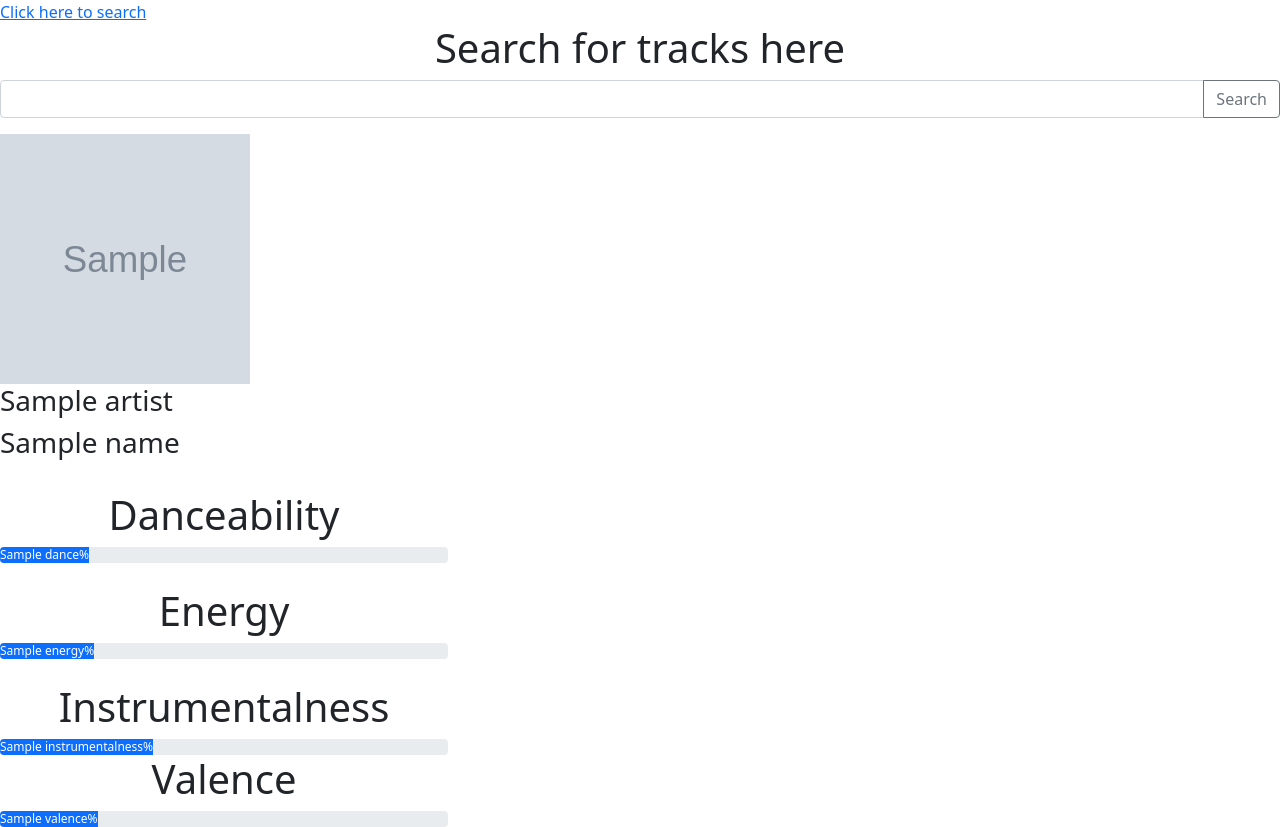
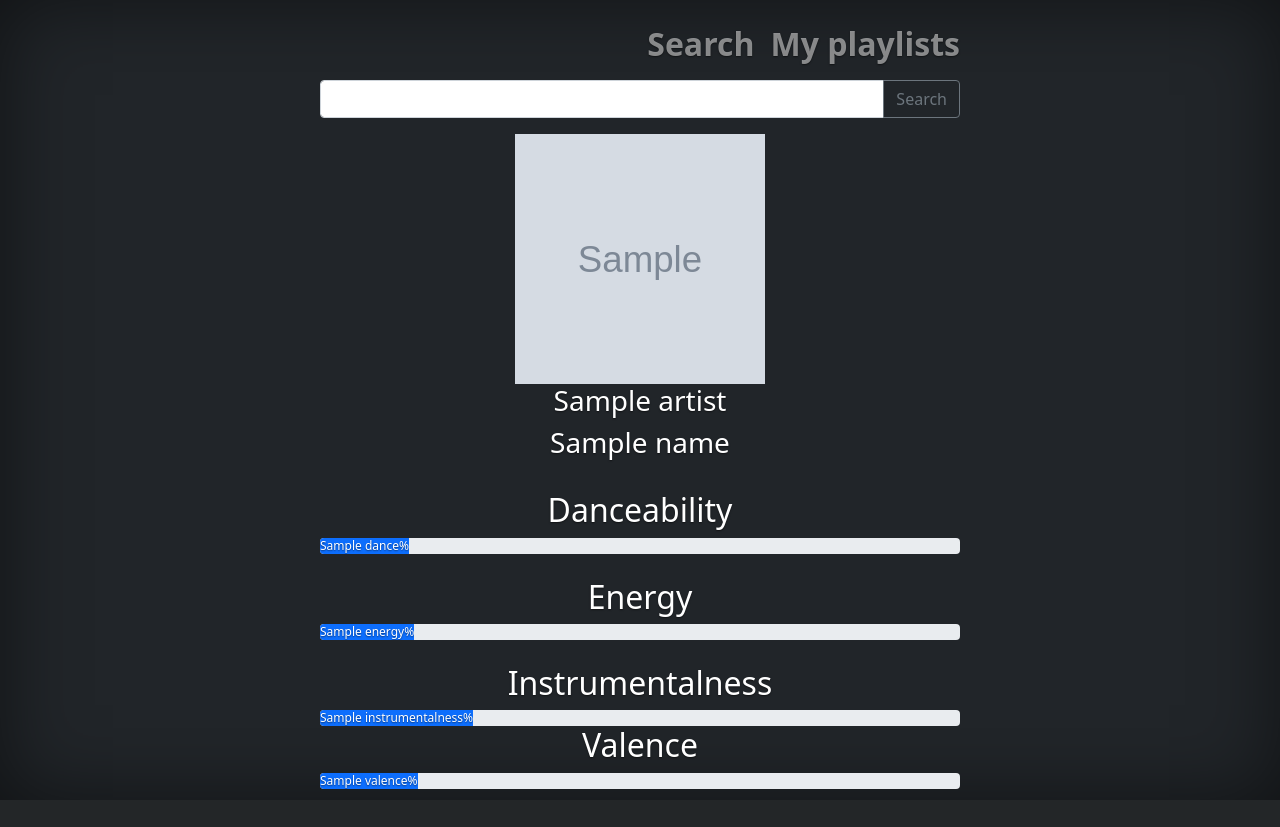
Before and after one commit to JadenLeake/Web-Spotify, a Flask app: template templates/songanalysis.html in a window 1280 px wide. After the commit the page ends 800 px from the top, so only its background shows below. Run offline with Flask 2, Linux system fonts and the light colour scheme; the template is opened without the code that fills it: most values are stand-ins (such as "Sample title", 1, 10 or a date in 2020); grey boxes marked "Sample" are stand-in pictures.

Commit message:
UI Changes

```diff
--- a/main.py
+++ b/main.py
@@ -26,6 +26,7 @@ def main():
             return redirect(url_for('starter'))
     except:
         pass
+    '''
     artist_data = spotify.get_user_artists()
     artist_names = parse_json.extract_values(artist_data,'name')
 
@@ -33,51 +34,51 @@ def main():
     for idx,names in enumerate(artist_names):
         artist_table += "<tr><td>%s</td></tr>"%(names)
     artist_table += "</table>"
+    '''
 
     song_data = spotify.get_user_tracks()
-    song_names,song_links,song_uris = [],[],[]
+    song_names,song_img,song_artist,song_id = [],[],[],[]
 
-    for obj in song_data['items']:
-        song_names.append(obj['name'])
-        song_links.append(obj['external_urls']['spotify'])
-        song_uris.append(obj['uri'])
+    for songs in song_data['items']:
+        song_names.append(songs['name'])
+        song_img.append(songs['album']['images'][0]['url'])
+        song_artist.append(songs['artists'][0]['name'])
+        song_id.append(songs['id'])
 
-    song_table = "<table class='table text-light'><tr><th>Song</th></tr>"
+    table = "<div class='row'>"
     for idx,names in enumerate(song_names):
-        song_table += "<tr><td><a href='%s' target='_blank'>%s</a></td></tr>"%(song_links[idx],names)
-    song_table += "</table>"
+        table += "<div class='col child'><tr><figure><td><a href='/features?feat=%s&img=%s&artist=%s&name=%s'><img src='%s' width='250' height='250'></a></td><figcaption><td>%s</td><br><td>%s</td></figcaption></figure></tr></div>"%(song_id[idx],song_img[idx],song_artist[idx],names,song_img[idx],song_artist[idx],names)
+    table += "</div>"
 
     return '''
     <html>
         <head>
             <title>Spotify Data</title>
             <link href="static/bootstrap.min.css" rel="stylesheet">
+            <link href="static/cover.css" rel="stylesheet">
         </head>
-        <body class="d-flex h-100 text-center text-white bg-dark">
-        <div class="cover-container d-flex w-100 h-100 p-3 mx-auto flex-column">
-            <header>
+        <body class="d-flex h-100 justify-content-center text-center text-white bg-dark">
+        <div>
+            <header class="mb-auto">
                 <nav class="nav nav-masthead justify-content-center float-md-end">
-                    <a class="nav-link" href='/viewplaylists'>Click here to see your playlists</a>
+                    <a class="nav-link fs-2" href='/viewplaylists'>My playlists</a>
                 </nav>
             </header>
             <div>
-                <h1>Enter a track name or <a href='https://community.spotify.com/t5/Spotify-Answers/What-s-a-Spotify-URI/ta-p/919201'>spotify playlist uri</a> here!</h1>
                 <div class="input-group mb-3">
-                    <input type="text" id='search' class="form-control" aria-describedby="button-addon2">
+                    <input type="text" id='search' placeholder="Paste the link of a song or playlist here! Or just search a name!" class="form-control" aria-describedby="button-addon2">
                     <button class="btn btn-outline-secondary" type="button" id="button-addon2" onclick="makeSearch()">Search</button>
                 </div>
             </div>
-            <div>
-                %s
-            </div>
-            <div>
+            <h1>Your top songs<h1>
+            <div class='container overflow-auto cont' style='width: 100%%; height: 65%%;'>
                 %s
             </div>
         </div>
         <script type='text/javascript' src='static/search.js'></script>
         </body>
     </html>
-''' %(artist_table,song_table)
+''' %(table)
 
 @app.route('/topartists')
 
@@ -189,28 +190,25 @@ def make_search():
     <html>
         <head>
             <title>Spotify Data</title>
-            <link rel="stylesheet" href='/static/style.css'>
-            <link href="https://cdn.jsdelivr.net/npm/bootstrap@5.0.0-beta1/dist/css/bootstrap.min.css"
-                  rel="stylesheet"
-                  integrity="sha384-giJF6kkoqNQ00vy+HMDP7azOuL0xtbfIcaT9wjKHr8RbDVddVHyTfAAsrekwKmP1"
-                  crossorigin="anonymous">
+            <link href="static/bootstrap.min.css" rel="stylesheet">
+            <link href="static/cover.css" rel="stylesheet">
         </head>
-        <body>
+        <body class="d-flex justify-content-center text-center text-white bg-dark">
         <div>
-            <div>
-                <a href='/topartists'>Click here to see your top artists</a>
-                <a href='/topsongs'>Click here to see your top songs</a>
-                <a href='/search'>Click here to search</a>
-                <a href='/viewplaylists'>Click here to see your playlists</a>
-            </div>
-            <h1>Enter a track name or <a href='https://community.spotify.com/t5/Spotify-Answers/What-s-a-Spotify-URI/ta-p/919201'>spotify playlist uri</a> here!</h1>
+            <header class="mb-auto">
+                <nav class="nav nav-masthead justify-content-center float-md-end">
+                    <a class="nav-link fs-2" href='/search'>Search</a>
+                    <a class="nav-link fs-2" href='/viewplaylists'>My playlists</a>
+                </nav>
+            </header>
             <div class="input-group mb-3">
-                <input type="text" id='search' class="form-control" aria-describedby="button-addon2">
+                <input type="text" id='search' placeholder="Paste the link of a song or playlist here! Or just search a name!" class="form-control" aria-describedby="button-addon2">
                 <button class="btn btn-outline-secondary" type="button" id="button-addon2" onclick="makeSearch()">Search</button>
             </div>
-        </div>
-        <div>
-            %s
+            <label>Click on the artist image to get an audio analysis!</label>
+            <div>
+                %s
+            </div>
         </div>
             <script type='text/javascript' src='static/search.js'></script>
         </body>
@@ -239,6 +237,7 @@ def playlists():
     playlist_id = playlist[17::]
     playlist_data = spotify.get_playlist(playlist_id)
     next_playlist = parse_json.extract_values(playlist_data,'next')
+    num_tracks = playlist_data['tracks']['total']
 
     try:
         if playlist_data['error']['status'] == 401:
@@ -297,49 +296,49 @@ def playlists():
     <html>
         <head>
             <title>Spotify Data</title>
-            <link rel="stylesheet" href='/static/style.css'>
-            <link href="https://cdn.jsdelivr.net/npm/bootstrap@5.0.0-beta1/dist/css/bootstrap.min.css" rel="stylesheet" integrity="sha384-giJF6kkoqNQ00vy+HMDP7azOuL0xtbfIcaT9wjKHr8RbDVddVHyTfAAsrekwKmP1" crossorigin="anonymous">
-		    <script src="https://cdn.jsdelivr.net/npm/bootstrap@5.0.0-beta1/dist/js/bootstrap.bundle.min.js" integrity="sha384-ygbV9kiqUc6oa4msXn9868pTtWMgiQaeYH7/t7LECLbyPA2x65Kgf80OJFdroafW" crossorigin="anonymous"></script>
+            <link href="static/bootstrap.min.css" rel="stylesheet">
+            <link href="static/cover.css" rel="stylesheet">
         </head>
-        <body>
-        <div>
+        <body class="d-flex h-100 justify-content-center text-center text-white bg-dark">
             <div>
-                <a href='/search'>Click here to search</a>
-                <a href='/viewplaylists'>Click here to see your playlists</a>
+                <header class="mb-auto">
+                    <nav class="nav nav-masthead justify-content-center float-md-end">
+                        <a class="nav-link fs-2" href='/search'>Search</a>
+                        <a class="nav-link fs-2" href='/viewplaylists'>My playlists</a>
+                    </nav>
+                </header>
+                <div class="input-group mb-3">
+                    <input type="text" id='search' placeholder="Paste the link of a song or playlist here! Or just search a name!" class="form-control" aria-describedby="button-addon2">
+                    <button class="btn btn-outline-secondary" type="button" id="button-addon2" onclick="makeSearch()">Search</button>
+                </div>
+                <h1>%s</h1>
+                <h2>Tracks: %s</h2>
+                <div class='container overflow-auto cont' style='width: 100%%; height: 65%%;'>
+                    %s
+                </div>
+                <h1>Danceability</h1>
+                <div class="progress">
+                    <div class="progress-bar" role="progressbar" style="width: %.2f%%" aria-valuemin="0" aria-valuemax="1">%.2f%%</div>
+                </div>
+                <br>
+                <h1>Energy</h1>
+                <div class="progress">
+                    <div class="progress-bar" role="progressbar" style="width:%.2f%%" aria-valuemin="0" aria-valuemax="100">%.2f%%</div>
+                </div>
+                <br>
+                <h1>Instrumentalness</h1>
+                <div class="progress">
+                    <div class="progress-bar" role="progressbar" style="width: %.2f%%" aria-valuemin="0" aria-valuemax="100">%.2f%%</div>
+                </div>
+                <h1>Valence</h1>
+                <div class="progress">
+                    <div class="progress-bar" role="progressbar" style="width: %.2f%%" aria-valuemin="0" aria-valuemax="100">%.2f%%</div>
+                </div>
             </div>
-            <h1>Enter a track name or <a href='https://community.spotify.com/t5/Spotify-Answers/What-s-a-Spotify-URI/ta-p/919201'>spotify playlist uri</a> here!</h1>
-            <div class="input-group mb-3">
-                <input type="text" id='search' class="form-control" aria-describedby="button-addon2">
-                <button class="btn btn-outline-secondary" type="button" id="button-addon2" onclick="makeSearch()">Search</button>
-            </div>
-        </div>
-        <h1>%s</h1>
-        <h2>%f</h2>
-        <div class='container overflow-auto cont' style='width: 100%%; height: 65%%;'>
-            %s
-        </div>
-        <h1>Danceability</h1>
-        <div class="progress">
-            <div class="progress-bar" role="progressbar" style="width: %.2f%%" aria-valuemin="0" aria-valuemax="1">%.2f%%</div>
-        </div>
-        <br>
-        <h1>Energy</h1>
-        <div class="progress">
-            <div class="progress-bar" role="progressbar" style="width:%.2f%%" aria-valuemin="0" aria-valuemax="100">%.2f%%</div>
-        </div>
-        <br>
-        <h1>Instrumentalness</h1>
-        <div class="progress">
-            <div class="progress-bar" role="progressbar" style="width: %.2f%%" aria-valuemin="0" aria-valuemax="100">%.2f%%</div>
-        </div>
-        <h1>Valence</h1>
-        <div class="progress">
-            <div class="progress-bar" role="progressbar" style="width: %.2f%%" aria-valuemin="0" aria-valuemax="100">%.2f%%</div>
-        </div>
-            <script type='text/javascript' src='static/search.js'></script>
+                <script type='text/javascript' src='static/search.js'></script>
         </body>
     </html>
-    '''%(playlist_name,duration_ms,table,dance_avg,dance_avg,energy_avg,energy_avg,instrumentalness_avg,instrumentalness_avg,valence_avg,valence_avg)
+    '''%(playlist_name,num_tracks,table,dance_avg,dance_avg,energy_avg,energy_avg,instrumentalness_avg,instrumentalness_avg,valence_avg,valence_avg)
 
 @app.route('/searchtrack')
 def tracks():
@@ -379,19 +378,19 @@ def view_playlists():
     <html>
         <head>
             <title>Spotify Data</title>
-            <link rel="stylesheet" href='/static/style.css'>
-            <link href="https://cdn.jsdelivr.net/npm/bootstrap@5.0.0-beta1/dist/css/bootstrap.min.css" rel="stylesheet" integrity="sha384-giJF6kkoqNQ00vy+HMDP7azOuL0xtbfIcaT9wjKHr8RbDVddVHyTfAAsrekwKmP1" crossorigin="anonymous">
-		    <script src="https://cdn.jsdelivr.net/npm/bootstrap@5.0.0-beta1/dist/js/bootstrap.bundle.min.js" integrity="sha384-ygbV9kiqUc6oa4msXn9868pTtWMgiQaeYH7/t7LECLbyPA2x65Kgf80OJFdroafW" crossorigin="anonymous"></script>
+            <link href="static/bootstrap.min.css" rel="stylesheet">
+            <link href="static/cover.css" rel="stylesheet">
         </head>
-        <body>
+        <body class="text-white bg-dark">
         <div>
-            <div>
-                <a href='/search'>Click here to search</a>
-                <a href='/viewplaylists'>Click here to see your playlists</a>
-            </div>
-            <h1>Enter a track name or <a href='https://community.spotify.com/t5/Spotify-Answers/What-s-a-Spotify-URI/ta-p/919201'>spotify playlist uri</a> here!</h1>
+            <header class="mb-auto">
+                <nav class="nav nav-masthead justify-content-center float-md-end">
+                    <a class="nav-link fs-2" href='/search'>Search</a>
+                    <a class="nav-link fs-2" href='/viewplaylists'>My playlists</a>
+                </nav>
+            </header>
             <div class="input-group mb-3">
-                <input type="text" id='search' class="form-control" aria-describedby="button-addon2">
+                <input type="text" id='search' placeholder="Paste the link of a song or playlist here! Or just search a name!" class="form-control" aria-describedby="button-addon2">
                 <button class="btn btn-outline-secondary" type="button" id="button-addon2" onclick="makeSearch()">Search</button>
             </div>
         </div>
--- /dev/null
+++ b/songdata.txt
@@ -0,0 +1 @@
+itemstotallimitoffsethrefpreviousnext
--- a/templates/songanalysis.html
+++ b/templates/songanalysis.html
@@ -1,18 +1,18 @@
 <html>
     <head>
         <title>Spotify Data</title>
-        <link rel="stylesheet" href='/static/style.css'>
-        <link href="https://cdn.jsdelivr.net/npm/bootstrap@5.0.0-beta1/dist/css/bootstrap.min.css"
-              rel="stylesheet"
-              integrity="sha384-giJF6kkoqNQ00vy+HMDP7azOuL0xtbfIcaT9wjKHr8RbDVddVHyTfAAsrekwKmP1"
-              crossorigin="anonymous">
+        <link href="static/bootstrap.min.css" rel="stylesheet">
+        <link href="static/cover.css" rel="stylesheet">
     </head>
-    <body>
+    <body class="d-flex text-center text-white bg-dark">
+        <div class="cover-container d-flex w-100 h-100 p-3 mx-auto flex-column">
+            <header class="mb-1">
+                <nav class="nav nav-masthead justify-content-center float-md-end">
+                    <a class="nav-link fs-2" href='/search'>Search</a>
+                    <a class="nav-link fs-2" href='/viewplaylists'>My playlists</a>
+                </nav>
+            </header>
             <div>
-        <div>
-            <a href='/search'>Click here to search</a>
-        </div>
-        <h1>Search for tracks here</h1>
                 <div class="input-group mb-3">
                     <input type="text" id='search' class="form-control" aria-describedby="button-addon2">
                     <button class="btn btn-outline-secondary" type="button" id="button-addon2" onclick="makeSearch()">Search</button>
@@ -24,7 +24,7 @@
                 <h3>{{name}}</h3>
             </div>
             <br>
-    <div style='width: 35%'>
+            <div>
                 <h1>Danceability</h1>
                 <div class="progress">
                     <div class="progress-bar" role="progressbar" style="width: {{dance}}%" aria-valuemin="0" aria-valuemax="1">{{dance}}%</div>
@@ -44,6 +44,7 @@
                     <div class="progress-bar" role="progressbar" style="width: {{valence}}%" aria-valuemin="0" aria-valuemax="100">{{valence}}%</div>
                 </div>
             </div>
+        </div>
             <script type='text/javascript' src='static/search.js'></script>
     </body>
 </html>
```
Lines whose indentation alone changed are shown as unchanged.
